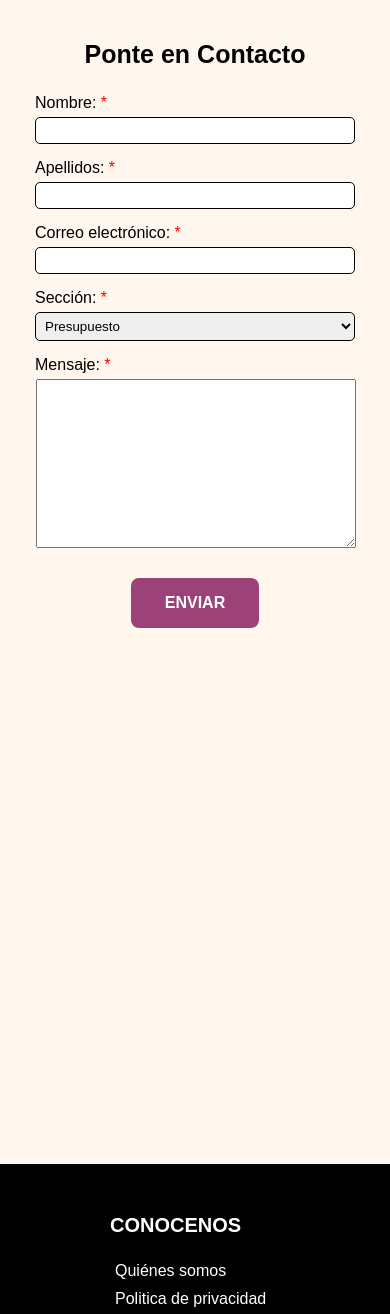
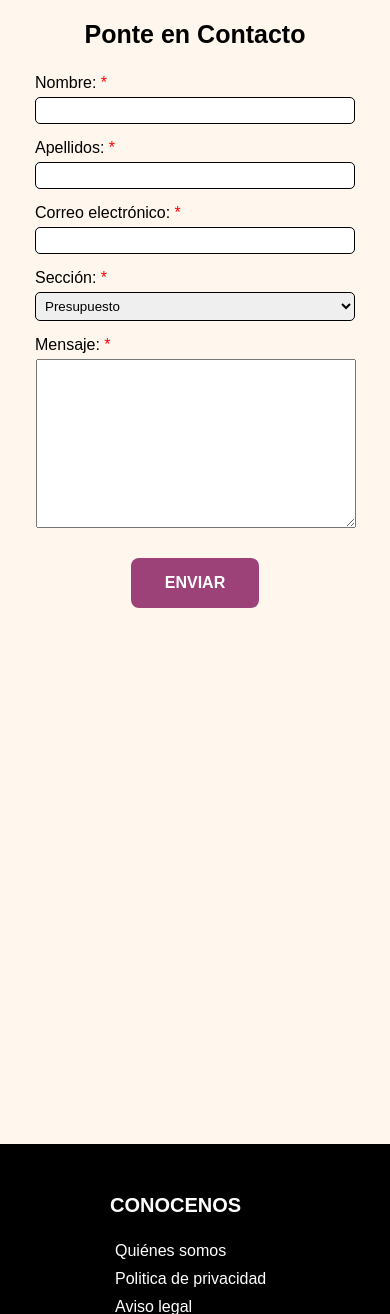
Before and after one commit to Meana13/Proyecto_Web, a PHP site: page /app/html/landing_page/formulario_contacto.html in a window 390 px wide. Shown: the part 60-1374 px from the top of the page. Run offline with PHP 8.4, Linux system fonts and the light colour scheme.

Commit message:
pequeño detalle que faltó de lo anterior

```diff
--- a/src/app/css/landing_page/estilos_formulario_contacto.css
+++ b/src/app/css/landing_page/estilos_formulario_contacto.css
@@ -1,6 +1,5 @@
-#contact-form {
-    margin-top: 100px;
-
+body {
+    margin-top: 120px;
 }
 
 .form-group {
@@ -118,3 +117,9 @@ input[type="submit"]:hover {
 .boton-cerrar-dialogo {
     color: black;
 }
+
+@media (max-width: 768px) {
+    body {
+        margin-top: 80px;
+    }
+}
```
